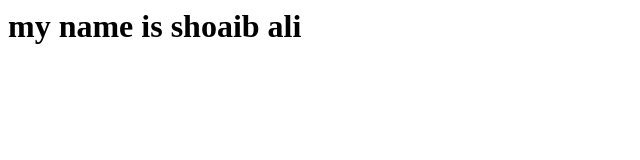
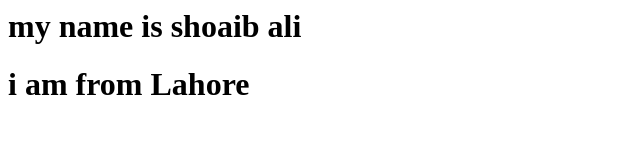
Before and after one commit to Shoaib-Minhas/IAC_Website, a plain HTML site: page index.html in a window 1280 px wide. Shown: the whole page, without its empty margins (0-640 px from the left). Drawn offline with Linux system fonts and the light colour scheme.

Commit message:
Update index.html

```diff
--- a/index.html
+++ b/index.html
@@ -1 +1,2 @@
 <h1> my name is shoaib ali </h1>
+<h1> i am from Lahore </h1>
```
